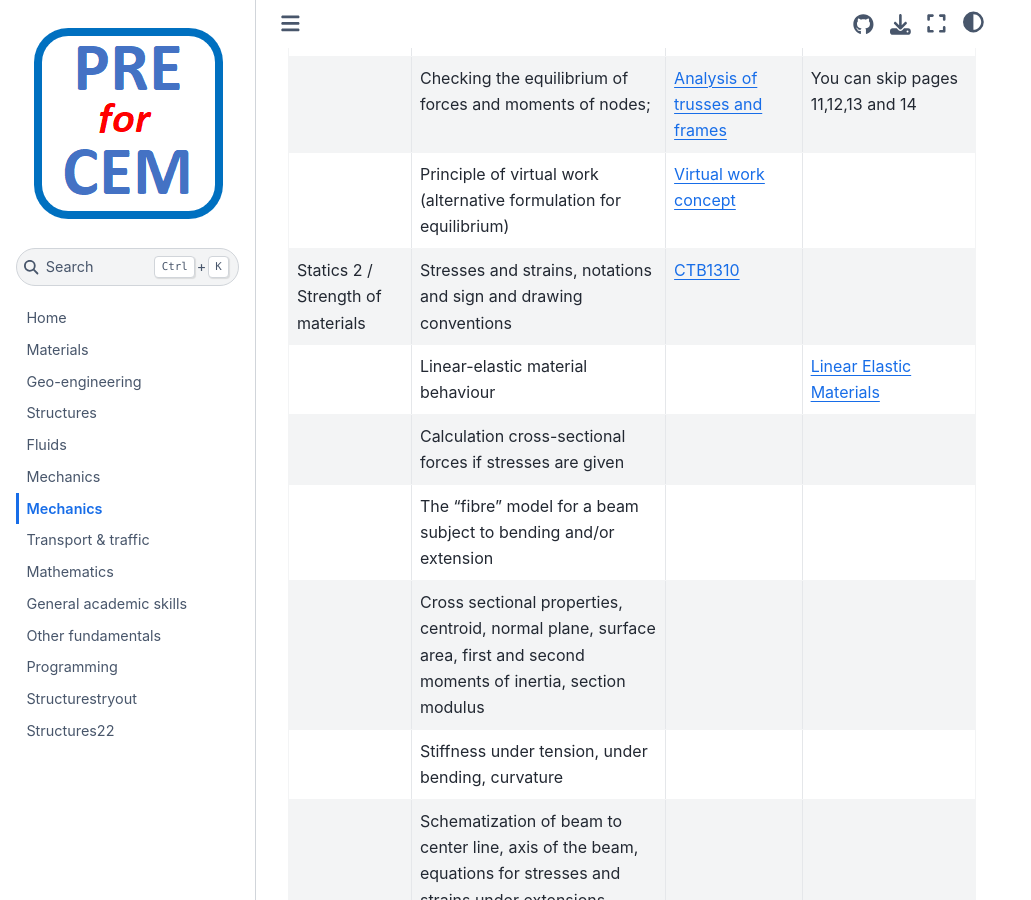
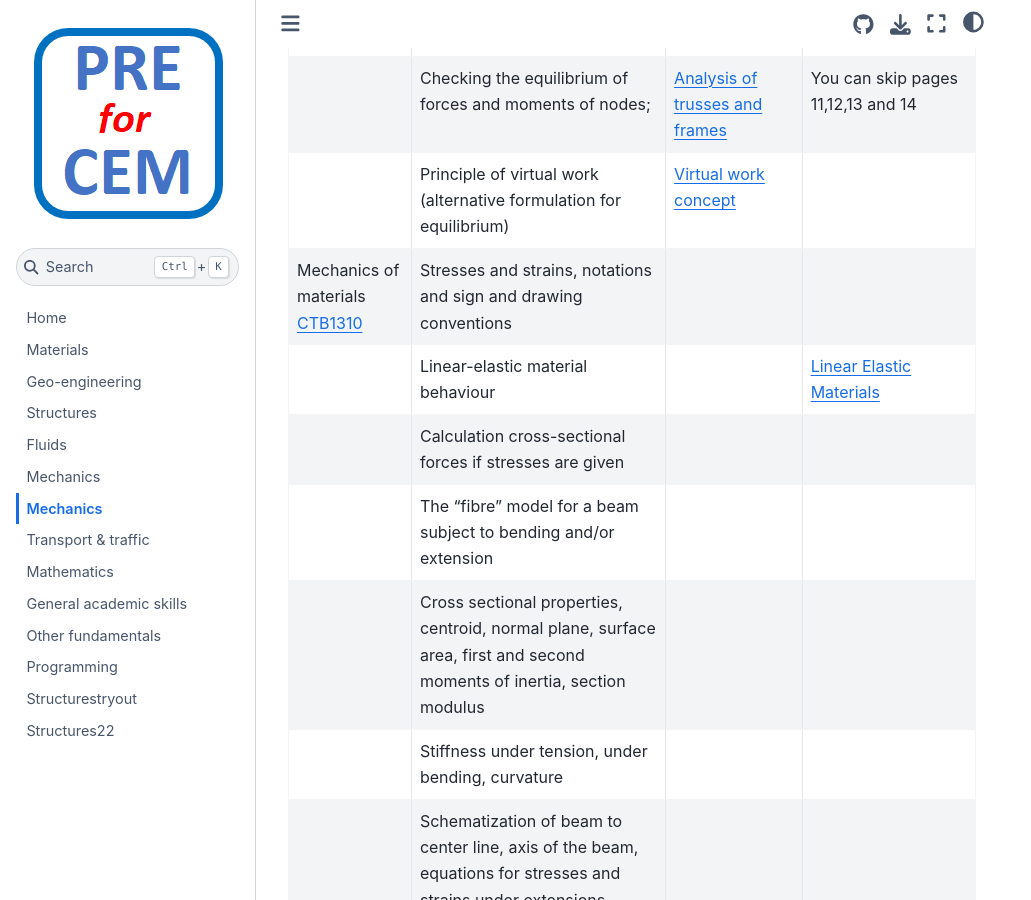
Before and after one commit to TUDelft-CITG/pre-for-cem, a Jupyter Book: the page built from book/contents/mechanicsV2.md, in a window 1280 px wide and 900 px high, scrolled down 1977 px. Shown: the whole window, without its empty margins (0-1031 px from the left). Built offline with Jupyter Book 1.0.4 settings and Sphinx 7.4.7 and the Sphinx Book theme 1.1.4, drawn with Linux system fonts in a browser that asks for light colours.

Commit message:
mechanics small update

```diff
--- a/book/contents/mechanicsV2.md
+++ b/book/contents/mechanicsV2.md
@@ -16,7 +16,7 @@ The following topics on **mechanics** are considered prerequisite knowledge for
 |                     | Interpret the interplay of forces from a given N-, V- and M-line                                                                                                                                    | [Shear and moment diagrams](https://www.degreetutors.com/shear-and-moment-diagrams/)<br>- [Axial, shear and moment diagram example calculations](https://structnotes.com/2018/06/22/axial-shear-moment-diagrams/)                              |- Shear and moment diagrams: until chapter 5
 |                      | Checking the equilibrium of forces and moments of nodes;                                                                                                                                    | [Analysis of trusses and frames](https://engineering.purdue.edu/~aprakas/CE297/CE297-Ch6.pdf)                                |You can skip pages 11,12,13 and 14
 |                      | Principle of virtual work (alternative formulation for equilibrium)                                                                                                                                      |[Virtual work concept](https://learnaboutstructures.com/Virtual-Work-Method)                                  |
-| Statics 2 / Strength of materials                     | Stresses and strains, notations and sign and drawing conventions                                                                                                                                   |        [CTB1310](https://studiegids.tudelft.nl/a101_displayCourse.do?course_id=42401&SIS_SwitchLang=nl)                        |
+| Mechanics of materials  <br>[CTB1310](https://studiegids.tudelft.nl/a101_displayCourse.do?course_id=42401&SIS_SwitchLang=nl)                   | Stresses and strains, notations and sign and drawing conventions                                                                                                                                   |                                |
 |                      | Linear-elastic material behaviour                                                                                                                                    |                                 |[Linear Elastic Materials](https://www.simscale.com/docs/simulation-setup/materials/linear-elastic-materials/#:~:text=A%20linear%20elastic%20material%20is,the%20strains%20in%20the%20material.)
 |                      | Calculation cross-sectional forces if stresses are given                                                                                                                                   |                                 |
 |                      | The "fibre" model for a beam subject to bending and/or extension                                                                                                                                   |                                 |
```
